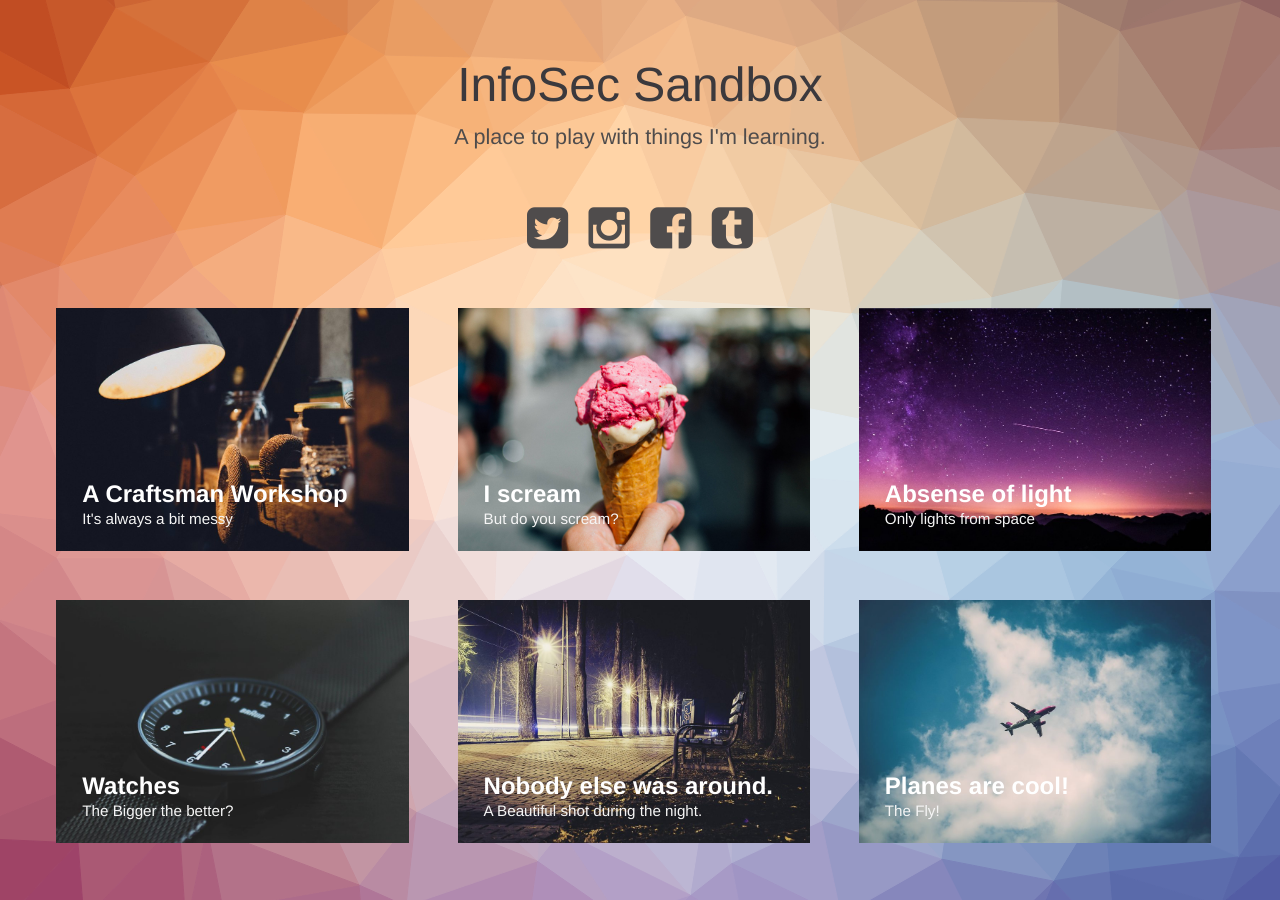
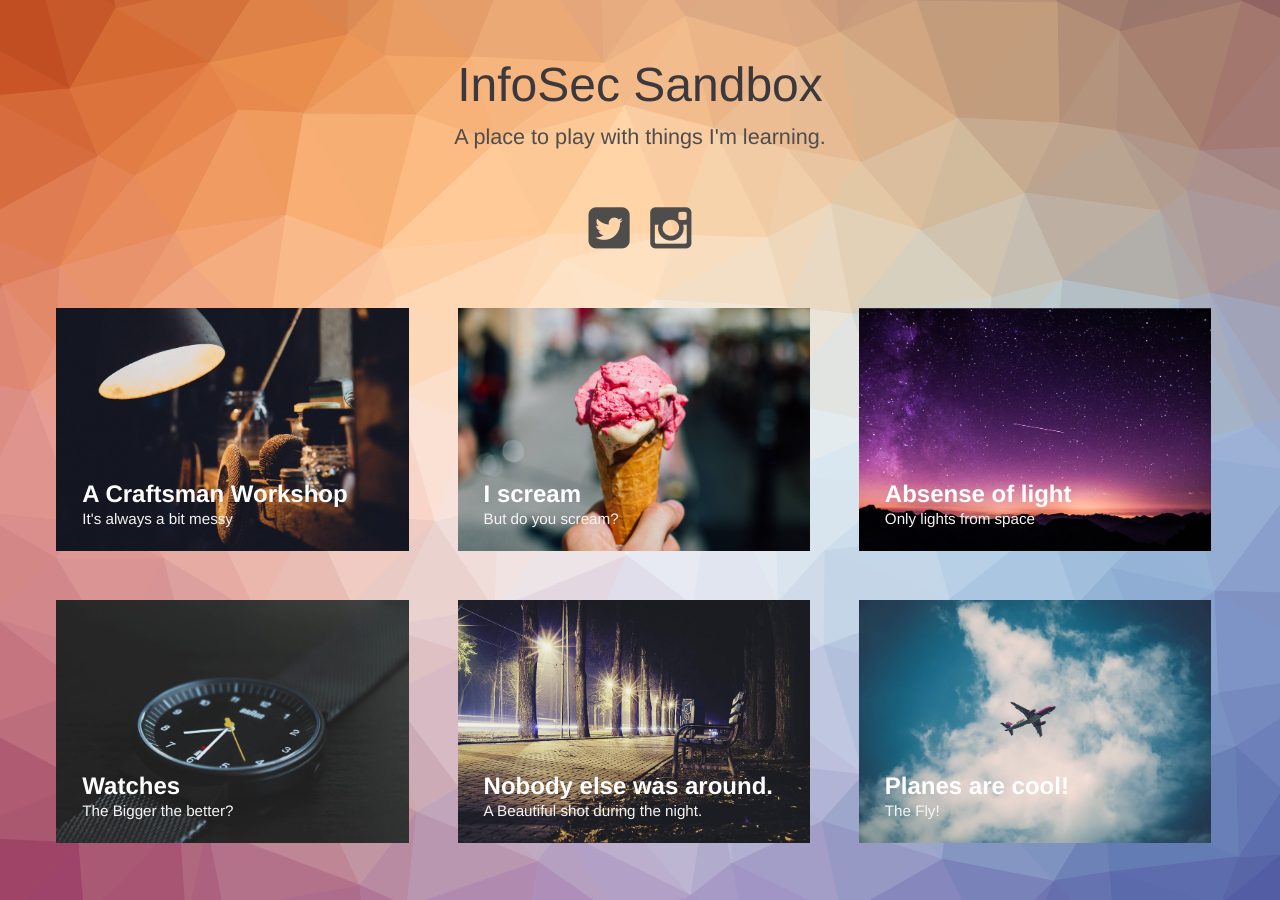
Before and after one commit to infosecsandbox/infosecsandbox.github.io, a Jekyll site: the page built from index.html, in a window 1280 px wide. Built offline with Jekyll 4.4.1, drawn with Linux system fonts in a browser that asks for light colours.

Commit message:
Removed FB and Tumbler links and icons added Twitter

```diff
--- a/index.html
+++ b/index.html
@@ -30,10 +30,8 @@
     <header class="header">
         <h1>InfoSec Sandbox<span>A place to play with things I'm learning.</span></h1>
         <nav class="links">
-            <a href="#"><i class="fa fa-twitter-square fa-3x"></i></a>
+            <a href="https://twitter.com/infosecsandbox"><i class="fa fa-twitter-square fa-3x"></i></a>
             <a href="#"><i class="fa fa-instagram fa-3x"></i></a>
-            <a href="#"><i class="fa fa-facebook-square fa-3x"></i></a>
-            <a href="#"><i class="fa fa-tumblr-square fa-3x"></i></a>
         </nav>
     </header>
     <div class="content">
```
